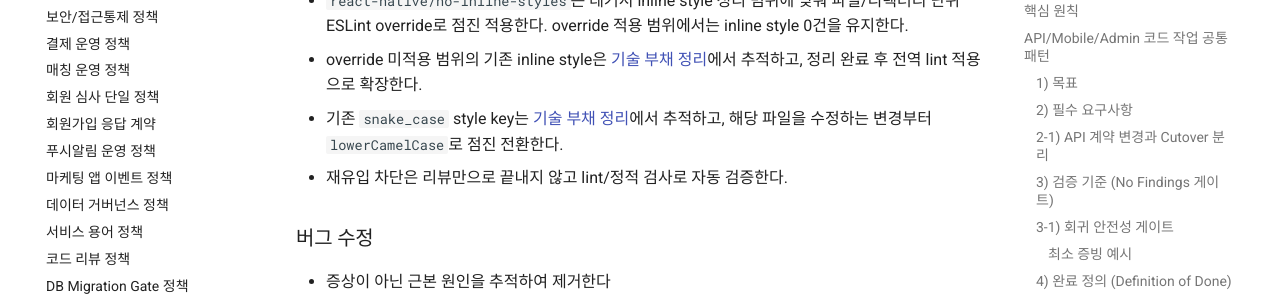
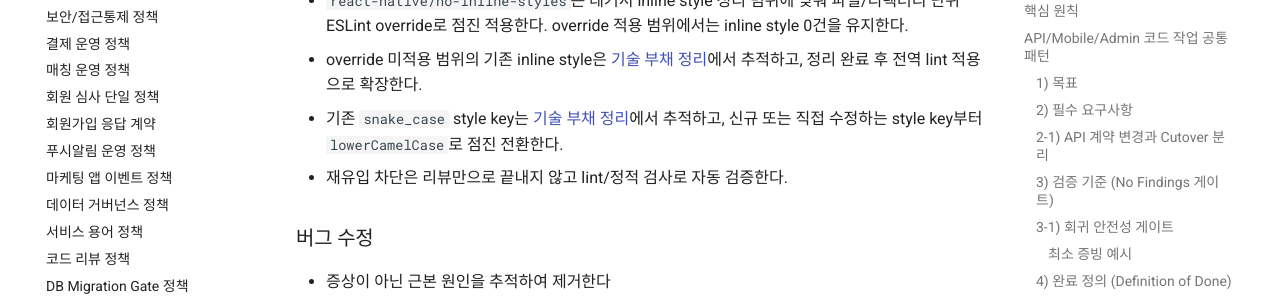
Before and after one commit to coupler-developer/docs, an MkDocs documentation site: the page built from content/policy/engineering-guardrails.md, in a window 1280 px wide and 900 px high, scrolled down 8347 px. Shown: the part 151-450 px from the top of the window. Built offline with MkDocs 1.6.1 and Material for MkDocs 9.7.7, drawn with Linux system fonts in a browser that asks for light colours; comment, search, counter and statistics services are not loaded.

Commit message:
docs: 스타일 키 전환 범위 명확화
Changes: 기존 snake_case style key 전환 대상을 신규 또는 직접 수정하는 key로 한정

Tests: yarn validate:docs-structure 통과; yarn validate:release-records 통과; yarn lint:md 통과; mkdocs build --strict 통과

```diff
--- a/content/policy/engineering-guardrails.md
+++ b/content/policy/engineering-guardrails.md
@@ -249,7 +249,7 @@ cutover 배포 코드 기준:
 - TypeScript 일반 `property` 이름은 `lowerCamelCase`로 분류한다. `StyleSheet.create`에 새로 추가하는 style key도 일반 `property`로 보고 `lowerCamelCase`로 작성한다.
 - `react-native/no-inline-styles`는 레거시 inline style 정리 범위에 맞춰 파일/디렉터리 단위 ESLint override로 점진 적용한다. override 적용 범위에서는 inline style 0건을 유지한다.
 - override 미적용 범위의 기존 inline style은 [기술 부채 정리](../technical-debt/technical-debt.md)에서 추적하고, 정리 완료 후 전역 lint 적용으로 확장한다.
-- 기존 `snake_case` style key는 [기술 부채 정리](../technical-debt/technical-debt.md)에서 추적하고, 해당 파일을 수정하는 변경부터 `lowerCamelCase`로 점진 전환한다.
+- 기존 `snake_case` style key는 [기술 부채 정리](../technical-debt/technical-debt.md)에서 추적하고, 신규 또는 직접 수정하는 style key부터 `lowerCamelCase`로 점진 전환한다.
 - 재유입 차단은 리뷰만으로 끝내지 않고 lint/정적 검사로 자동 검증한다.
 
 ### 버그 수정
```
Also changed, not shown: content/technical-debt/technical-debt.md (+1 -1 lines).
